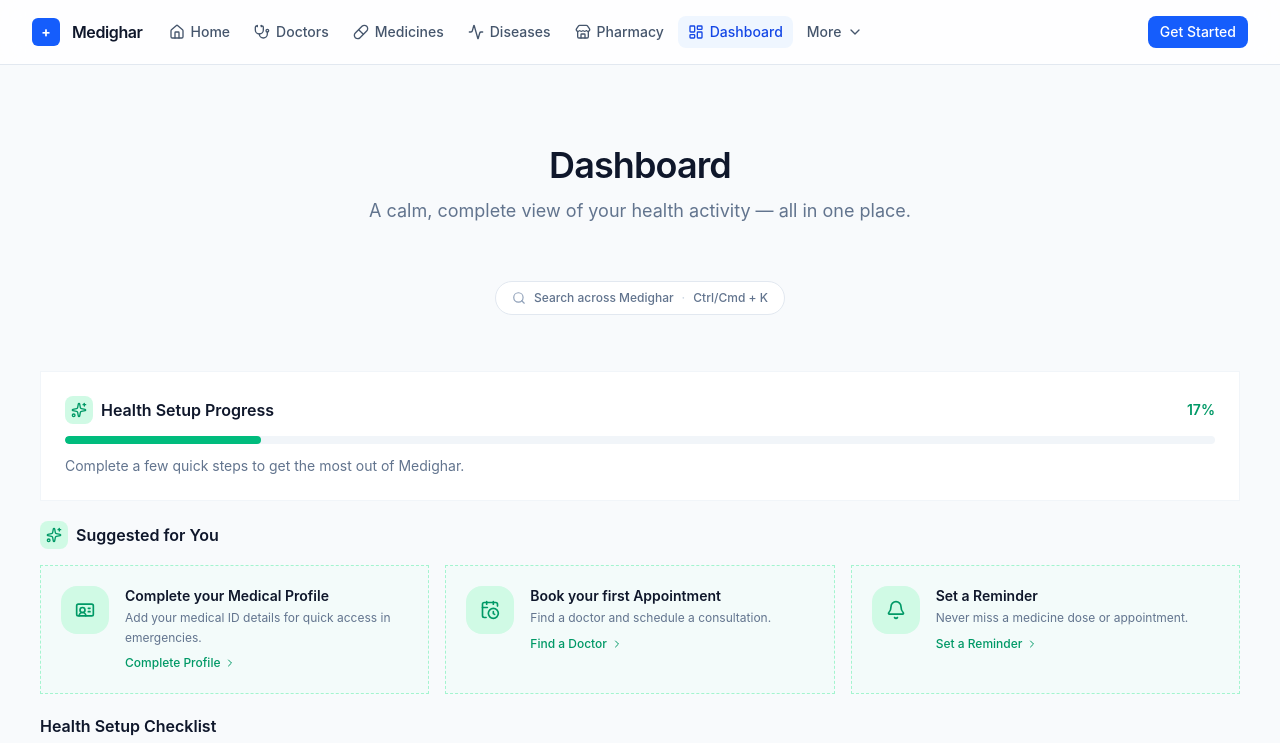
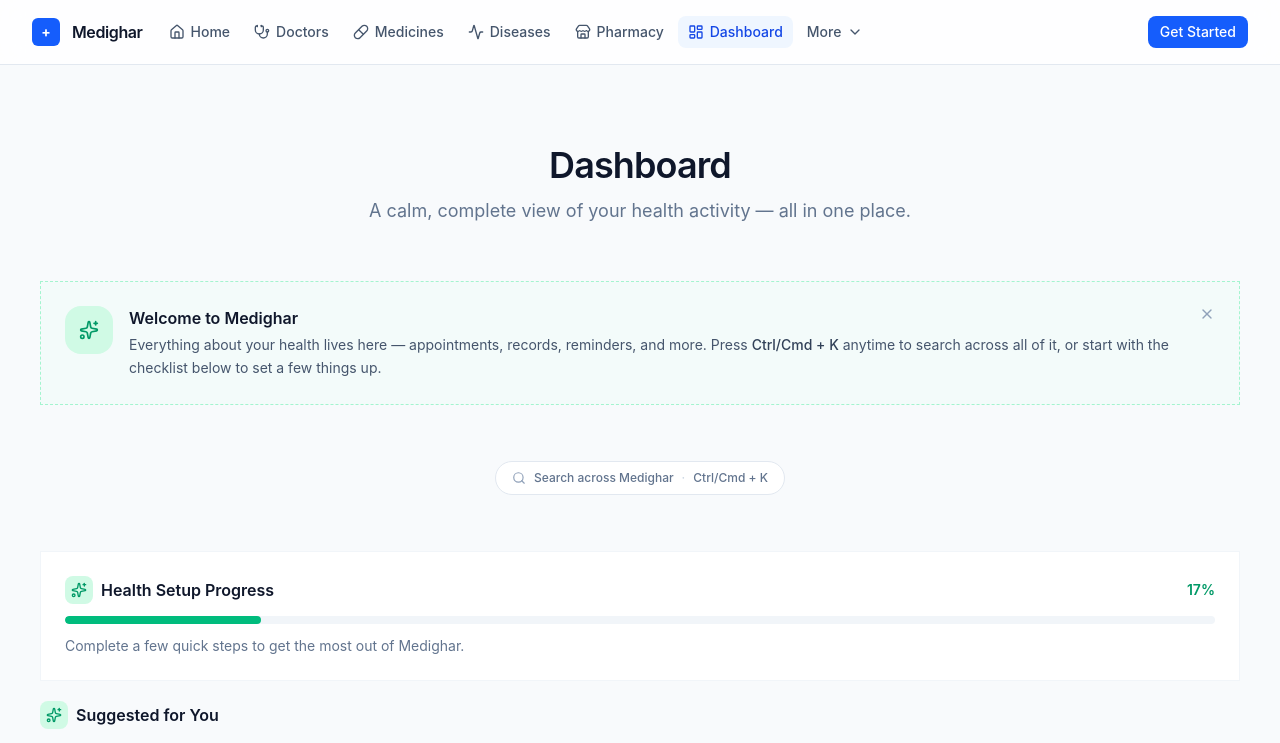
Before and after one commit to pulkitokte/medighar-next, a React (Vite) app in the folder OneDrive/Desktop/Medighar/: page /dashboard in a window 1280 px wide. Shown: the top 743 px of the page. Built offline with nearby package versions, Linux system fonts and the light colour scheme.

Commit message:
feat(onboarding): add first visit welcome experience

```diff
--- /dev/null
+++ b/OneDrive/Desktop/Medighar/src/hooks/useFirstVisit.js
@@ -0,0 +1,26 @@
+import { useCallback, useSyncExternalStore } from "react";
+import {
+  getHasSeenWelcome,
+  markWelcomeSeen,
+  subscribeToOnboarding,
+} from "@/services/onboarding/onboarding.service.js";
+
+/**
+ * Exposes the first-visit welcome card's dismissed state to the UI.
+ * Currently consumed only by DashboardPage.jsx, but built as a
+ * repository/service/hook triple like every other piece of persisted
+ * state in this app, rather than local component state, so the
+ * dismissal genuinely persists across sessions.
+ * @returns {{ hasSeenWelcome: boolean, dismiss: () => void }}
+ */
+export function useFirstVisit() {
+  const hasSeenWelcome = useSyncExternalStore(
+    subscribeToOnboarding,
+    getHasSeenWelcome,
+    () => false,
+  );
+
+  const dismiss = useCallback(() => markWelcomeSeen(), []);
+
+  return { hasSeenWelcome, dismiss };
+}
--- a/OneDrive/Desktop/Medighar/src/pages/Dashboard/DashboardPage.jsx
+++ b/OneDrive/Desktop/Medighar/src/pages/Dashboard/DashboardPage.jsx
@@ -25,7 +25,9 @@
 import Button from "@/shared/components/ui/Button.jsx";
 import EmptyRelationship from "@/shared/components/ui/EmptyRelationship.jsx";
 import SearchHint from "@/shared/components/ui/SearchHint.jsx";
+import WelcomeCard from "@/shared/components/ui/WelcomeCard.jsx";
 import { useDashboard } from "@/hooks/useDashboard.js";
+import { useFirstVisit } from "@/hooks/useFirstVisit.js";
 
 const TONE_STYLES = {
   sky: {
@@ -406,6 +408,8 @@
     smartSuggestions,
   } = useDashboard();
 
+  const { hasSeenWelcome, dismiss } = useFirstVisit();
+
   return (
     <Section paddingY="py-14 sm:py-20">
       <Container className="flex flex-col gap-14">
@@ -414,6 +418,8 @@
           subtitle="A calm, complete view of your health activity — all in one place."
           center
         />
+
+        {!hasSeenWelcome && <WelcomeCard onDismiss={dismiss} />}
 
         <div className="flex justify-center">
           <SearchHint />
--- /dev/null
+++ b/OneDrive/Desktop/Medighar/src/services/onboarding/onboarding.repository.js
@@ -0,0 +1,45 @@
+/**
+ * Owns the only data-access concern for the first-visit welcome flag:
+ * reading and writing to localStorage. Mirrors every other repository's
+ * pattern in this project (preferences, discovery, search, etc.).
+ * Deliberately separate from discovery.repository.js — that module
+ * stores an array of visited route paths, a fundamentally different
+ * shape than this single boolean, so extending it would blur two
+ * unrelated responsibilities rather than reuse one.
+ */
+
+const STORAGE_KEY = "medighar:hasSeenWelcome";
+const CHANGE_EVENT = "onboarding:change";
+
+/**
+ * Returns whether the first-visit welcome card has already been
+ * dismissed, or null if nothing has been stored yet.
+ * @returns {boolean|null}
+ */
+export function getStoredHasSeenWelcome() {
+  if (typeof window === "undefined") return null;
+
+  const raw = window.localStorage.getItem(STORAGE_KEY);
+  return raw === null ? null : raw === "true";
+}
+
+/**
+ * Persists the welcome-seen flag and notifies any subscribed hooks.
+ * @param {boolean} value
+ */
+export function setStoredHasSeenWelcome(value) {
+  if (typeof window === "undefined") return;
+
+  window.localStorage.setItem(STORAGE_KEY, String(value));
+  window.dispatchEvent(new Event(CHANGE_EVENT));
+}
+
+/**
+ * Subscribes to welcome-flag changes made anywhere in the app.
+ * @param {() => void} callback
+ * @returns {() => void} unsubscribe function
+ */
+export function subscribeToOnboarding(callback) {
+  window.addEventListener(CHANGE_EVENT, callback);
+  return () => window.removeEventListener(CHANGE_EVENT, callback);
+}
--- /dev/null
+++ b/OneDrive/Desktop/Medighar/src/services/onboarding/onboarding.service.js
@@ -0,0 +1,26 @@
+import {
+  getStoredHasSeenWelcome,
+  setStoredHasSeenWelcome,
+  subscribeToOnboarding,
+} from "@/services/onboarding/onboarding.repository.js";
+
+export { subscribeToOnboarding };
+
+/**
+ * Returns whether the user has already seen (dismissed) the first-visit
+ * welcome card. Defaults to false — a genuinely new visitor, or anyone
+ * whose localStorage has never recorded this flag — so the card is
+ * shown until explicitly dismissed once.
+ * @returns {boolean}
+ */
+export function getHasSeenWelcome() {
+  const stored = getStoredHasSeenWelcome();
+  return stored === null ? false : stored;
+}
+
+/**
+ * Marks the welcome card as permanently dismissed.
+ */
+export function markWelcomeSeen() {
+  setStoredHasSeenWelcome(true);
+}
--- /dev/null
+++ b/OneDrive/Desktop/Medighar/src/shared/components/ui/WelcomeCard.jsx
@@ -0,0 +1,44 @@
+import { Sparkles, X } from "lucide-react";
+
+/**
+ * A single, dismissible first-visit orientation card. Visually matches
+ * the existing Dashboard "Suggested for You" card language (dashed
+ * emerald border, card-surface, emerald accent icon) rather than
+ * introducing a new visual pattern. Dismissal is permanent, mirroring
+ * how every other one-time notice in this app behaves — there is no
+ * snooze state.
+ * @param {{ onDismiss: () => void }} props
+ */
+function WelcomeCard({ onDismiss }) {
+  return (
+    <div className="card-surface relative flex items-start gap-4 border border-dashed border-emerald-200 bg-emerald-50/40 p-6">
+      <span className="flex h-12 w-12 shrink-0 items-center justify-center rounded-2xl bg-emerald-100">
+        <Sparkles className="h-5 w-5 text-emerald-600" aria-hidden="true" />
+      </span>
+
+      <div className="flex min-w-0 flex-1 flex-col gap-1 pr-8">
+        <h2 className="text-base font-semibold text-slate-900">
+          Welcome to Medighar
+        </h2>
+        <p className="text-sm leading-relaxed text-slate-600">
+          Everything about your health lives here — appointments, records,
+          reminders, and more. Press{" "}
+          <span className="font-medium text-slate-700">Ctrl/Cmd + K</span>{" "}
+          anytime to search across all of it, or start with the checklist below
+          to set a few things up.
+        </p>
+      </div>
+
+      <button
+        type="button"
+        onClick={onDismiss}
+        aria-label="Dismiss welcome message"
+        className="absolute right-4 top-4 flex h-8 w-8 shrink-0 items-center justify-center rounded-lg text-slate-400 hover:bg-slate-100 hover:text-slate-600"
+      >
+        <X className="h-4 w-4" aria-hidden="true" />
+      </button>
+    </div>
+  );
+}
+
+export default WelcomeCard;
```
Also changed, not shown: OneDrive/Desktop/Medighar/src/layouts/MainLayout.jsx (indentation only).
